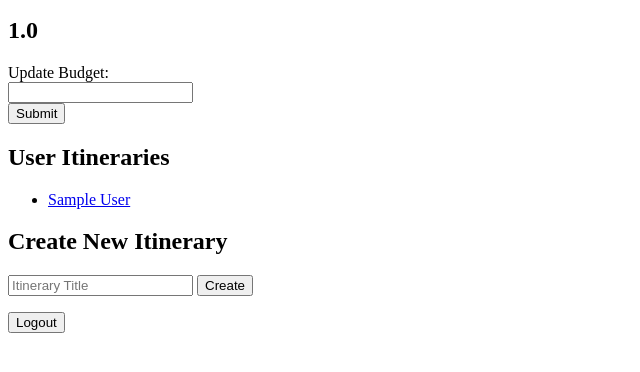
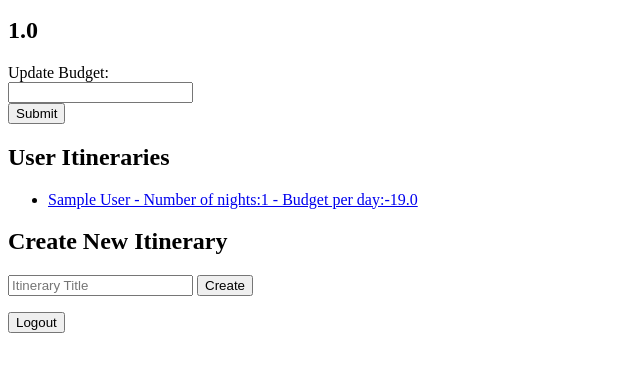
Before and after one commit to franschipits/iWanderSmart, a Flask app: page /profile in a window 1280 px wide. Shown: the part 157-529 px from the top of the page, without its empty margins (0-640 px from the left). Run offline with Flask 2, Linux system fonts and the light colour scheme; the visitor is signed in with stand-in values (Sample User, id 1); tables that the repository leaves empty hold one stand-in row (values such as "Sample post").

Commit message:
user itinerary updated

```diff
--- a/crud.py
+++ b/crud.py
@@ -118,6 +118,10 @@ def create_hotel(name, location, contact, user_itinerary_id, num_nights, price):
     return hotel
 
 
+
+
+
+
 # def create_stays(hotel_id, user_itinerary_id, price, num_nights):
 
 #     stays = Stays(
--- a/server.py
+++ b/server.py
@@ -106,6 +106,24 @@ def show_profile():
 
         if user_itineraries is None:
             user_itineraries = []
+
+        for user_itinerary in user_itineraries:
+            flight_total = 0
+            for flight in user_itinerary.flights:
+                flight_total += flight.price
+            hotel_total = 0
+            nights_total = 0
+            for hotel in user_itinerary.hotels:
+                nights_total += hotel.num_nights
+                hotel_total += hotel.price
+
+            remaining_budget = user_itinerary.user.budget - flight_total - hotel_total
+            if nights_total == 0:
+                budget_per_day = ""
+            else:
+                budget_per_day = remaining_budget / nights_total
+            user_itinerary.nights = nights_total
+            user_itinerary.budget_per_day = budget_per_day
 
 
         return render_template("profile.html", user=user, user_itineraries=user_itineraries)
--- a/templates/profile.html
+++ b/templates/profile.html
@@ -19,7 +19,7 @@
     {% for user_itinerary in user_itineraries %}
         <li>
             <a href="/user_itinerary/{{user_itinerary.user_itinerary_id}}">
-            {{user_itinerary.name_place }}
+            {{user_itinerary.name_place }} - Number of nights:{{user_itinerary.nights}} - Budget per day:{{user_itinerary.budget_per_day}}
             </a>
         </li>
     {% endfor %}
```
Also changed, not shown: model.py (line endings or trailing spaces), templates/base.html (line endings or trailing spaces), templates/search.html (line endings or trailing spaces), templates/user_itinerary_details.html (line endings or trailing spaces).
